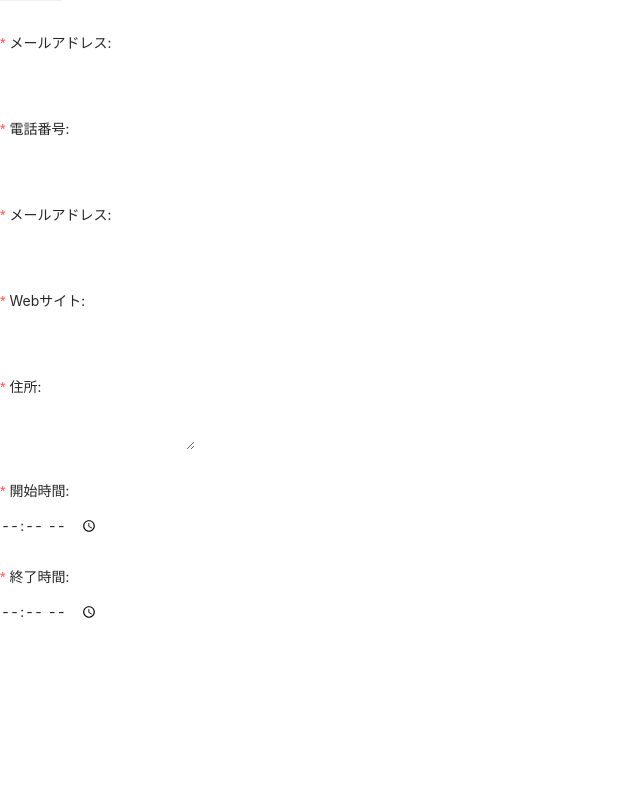
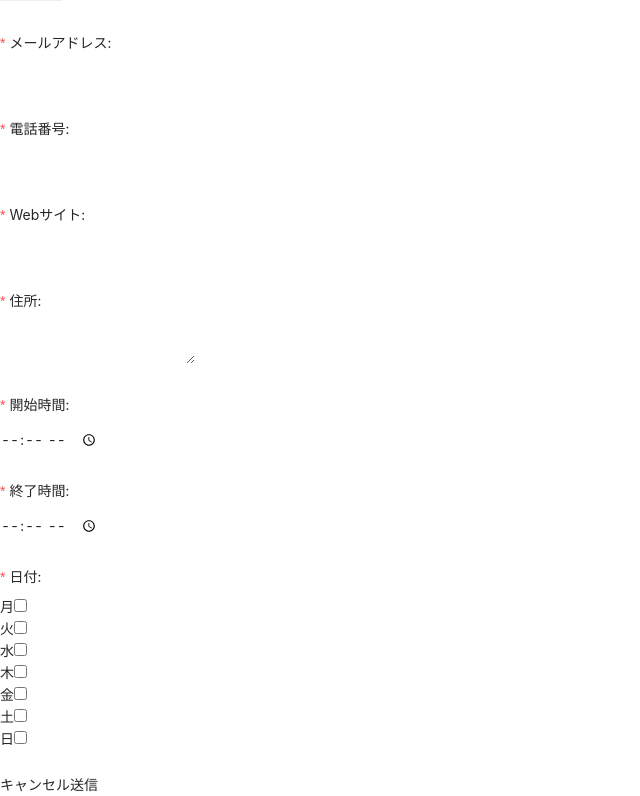
Before and after one commit to yuya21011111/React-Yoyaku-App, a React (Vite) app: page /apply-menu in a window 1280 px wide. Shown: the part 373-1169 px from the top of the page, without its empty margins (0-640 px from the left). Before the commit the page ends 1025 px from the top, so only its background shows below. Built offline with nearby package versions, Linux system fonts and the light colour scheme; no server answers; sample sign-in values are in the browser's storage.

Commit message:
stores登録処理

```diff
--- /dev/null
+++ b/src/apicalls/Stores.jsx
@@ -0,0 +1,19 @@
+import { addDoc, collection } from "firebase/firestore"
+import firestoreDatabase from "../firebaseConfig"
+
+
+export const AddStores = async (payload) => {
+    try {
+        console.log(4)
+        await addDoc(collection(firestoreDatabase, "stores"), payload)
+        return {
+            success: true,
+            message: "正常に登録されました。"
+        }
+    } catch (error) {
+        return {
+            success: false,
+            message: error.message
+        }
+    }
+}
--- a/src/apicalls/user.jsx
+++ b/src/apicalls/user.jsx
@@ -44,6 +44,8 @@ export const LogiinUser = async (payload) => {
         }
 
         const user = userSnapshots.docs[0].data()
+        console.log(userSnapshots.docs[0])
+        user.id = userSnapshots.docs[0].id
         const bytes = CryptoJS.AES.decrypt(user.password, "sheyjobs-lite")
         const originalPassword = bytes.toString(CryptoJS.enc.Utf8)
 
--- a/src/pages/From/AppFromMenu.jsx
+++ b/src/pages/From/AppFromMenu.jsx
@@ -1,13 +1,47 @@
-import React from 'react'
-import { Form, Row, Col } from 'antd'
+import React, { useState } from 'react'
+import { Form, Row, Col, message } from 'antd'
 import 'antd/dist/antd.css'
+import { useDispatch } from 'react-redux'
+import { ShowLoader } from '../../redux/loaderSlice'
+import { AddStores } from '../../apicalls/Stores'
+import { useNavigate } from 'react-router-dom'
+
 function AppFromMenu() {
+    const [days, setDays] = useState([])
+    const dispatch = useDispatch()
+    const navigate = useNavigate()
+    const onFinish = async (values) => {
+        console.log(values)
+        console.log(days)
+      try {
+        dispatch(ShowLoader(true))
+        const payload = {
+            ...values,
+            days,
+            userId: JSON.parse(localStorage.getItem("user")).id
+        }
+        const response = await AddStores(payload)
+
+        if(response.success)
+        {
+            message.success(response.message)
+            navigate("/profile")
+        } else
+        {
+            message.error(response.message)
+        }
+        dispatch(ShowLoader(false))
+      } catch (error) {
+        dispatch(ShowLoader(false))
+        message.error(error.message)
+      }
+    }
   return (
     <>
     <div class="relative w-full mt-4 bg-white p-4">
         <h2 className='text-gray-500 font-medium text-3xl'>ユーザーアカウント</h2>
           <div class="w-full border-b border-gray-300 border-2"></div>
-        <Form layout='vertical'>
+        <Form layout='vertical' onFinish={onFinish}>
         <Row className='flex justify-center'>
             <Col span={8}>
                 <Form.Item className='mt-4' label="姓:" name="firstName"
@@ -37,9 +71,9 @@ function AppFromMenu() {
                     }
                 ]}>
                     <select className='border border-gray-500'>
-                        <option value="1">男性</option>
-                        <option value="2">女性</option>
-                        <option value="3">その他</option>
+                        <option value="男性">男性</option>
+                        <option value="女性">女性</option>
+                        <option value="その他">その他</option>
                     </select>
                 </Form.Item>
 
@@ -59,16 +93,6 @@ function AppFromMenu() {
                     {
                         required: true,
                         message: "電話番号は必ず入力してください。"
-                    }
-                ]}>
-                    <input type='text' className='border border-gray-500 rounded-lg px-8 py-2 w-80' />
-                </Form.Item>
-
-                <Form.Item className='mt-4' label="メールアドレス:" name="email"
-                rules={[
-                    {
-                        required: true,
-                        message: "メールアドレスは必ず入力してください。"
                     }
                 ]}>
                     <input type='text' className='border border-gray-500 rounded-lg px-8 py-2 w-80' />
@@ -114,8 +138,39 @@ function AppFromMenu() {
                 ]}>
                     <input type='time' className='border border-gray-500 rounded-lg px-8 py-2' />
                 </Form.Item>
+
+
+                <Form.Item className='mt-4' label="日付:" name="days"
+                rules={[
+                    {
+                        required: true,
+                        message: "日付は必ず入力してください。"
+                    }
+                ]}>
+                    <div className='flex justify-between'>
+                     {["月","火","水","木","金","土","日"].map((day, index) => (
+                        <div>
+                            <label>{day}</label>
+                        <input type="checkbox" key={index} value={day}
+                        onChange={(e) => {
+                            if(e.target.checked)
+                            {
+                                setDays([...days, e.target.value])
+                            } else
+                            {
+                                setDays(days.filter((item) => item !== e.target.value))
+                            }
+                        }} />
+                        </div>
+                     ))}
+                    </div>
+                </Form.Item>
             </Col>
         </Row>
+        <div className='flex justify-end'>
+            <button type='button' className='mr-4 border border-blue-red bg-red-800 text-white px-2 py-2 rounded-lg'>キャンセル</button>
+            <button type='submit' className='border border-blue-400 bg-blue-800 text-white px-2 py-2 rounded-lg'>送信</button>
+        </div>
       </Form>
     </div>
     </>
```
Also changed, not shown: src/pages/From/Form.jsx (added), 1 other file (tests, documents, lock files or other folders).
